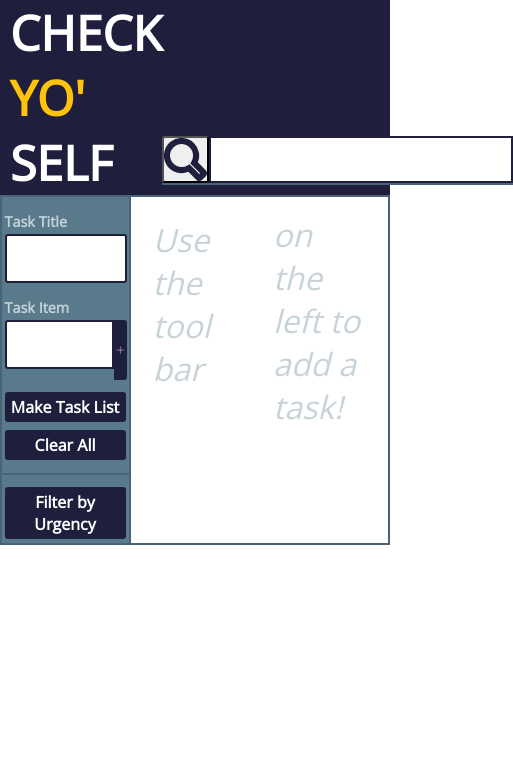
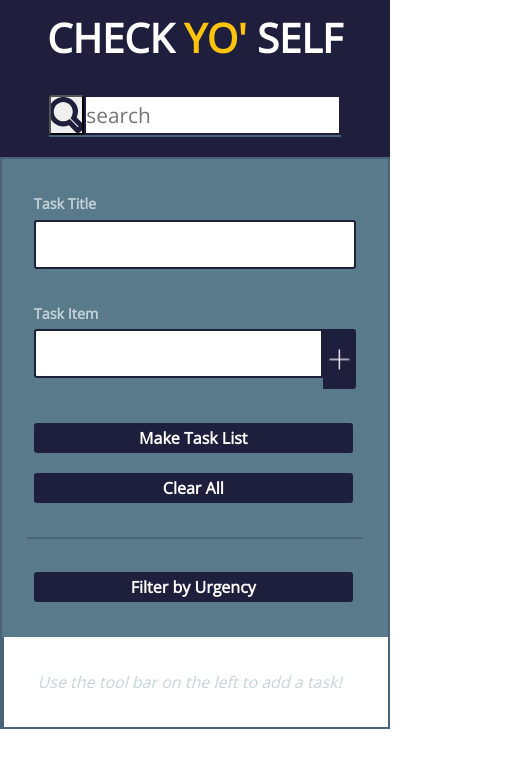
Before and after one commit to Trond240/check_yo_self, a plain HTML site: page index.html in a window 390 px wide. Shown: the whole page, 513 px wide, since content can reach past the window. Drawn offline with nearby package versions, Linux system fonts and the light colour scheme.

Commit message:
Add media queries with two break points

```diff
--- a/index.html
+++ b/index.html
@@ -5,6 +5,7 @@
     <meta charset="utf-8">
     <link rel="stylesheet" href="style.css">
     <link href="https://fonts.googleapis.com/css?family=Open+Sans&display=swap" rel="stylesheet">
+    <meta name="viewport" content="width=device-width, initial-scale=1">
     <title>Check Yo' Self</title>
   </head>
   <body>
@@ -12,7 +13,7 @@
       <h1>CHECK <span>YO'</span> SELF</h1>
       <form id = 'search-form'>
         <button id = 'search-button'></button>
-        <input type ='text' id = 'search-input'>
+        <input type ='text' id = 'search-input' placeholder='search'>
       </form>
     </header>
     <div class='full-page'>
--- a/style.css
+++ b/style.css
@@ -17,11 +17,10 @@
 }
 
 #main-header {
-  align-items: flex-end;
+  align-items: center;
   background-color: #1F1F3D;
   display: flex;
   justify-content: space-between;
-
 }
 
 h1 {
@@ -231,7 +230,6 @@ footer {
   display: flex;
   align-items: center;
   flex-direction: column;
-
 }
 
 .delete-img {
@@ -262,8 +260,9 @@ footer {
 .blank-msg {
   font-style: italic;
   color: #C7D3D8;
-  font-size: 2em;
+  font-size: 1em;
   margin: 5%;
+  float: left;
 }
 
 .hide-msg {
@@ -299,3 +298,83 @@ footer {
 .checked-box {
   width: 25px;
 }
+
+@media screen and (max-width: 800px) {
+  h1 {
+    font-size: 1.8em;
+  }
+
+  #search-input {
+    height: 30px;
+    width: 200px;
+  }
+
+  #search-button {
+    height:30px;
+    width: 30px;
+  }
+
+  .cards {
+    column-count: 1;
+  }
+
+  aside {
+    width: 40%;
+  }
+
+  main {
+    width: 60%;
+  }
+}
+
+@media screen and (max-width: 470px) {
+  #main-header {
+    flex-direction: column;
+    align-items: center;
+    justify-content: center;
+
+  }
+
+  h1 {
+    font-size: 250%;
+    margin: 10px 0;
+  }
+
+  #search-form {
+    width: 75%;
+    margin: 20px 0;
+  }
+
+  #search-input {
+    height: 40px;
+    width: 100%;
+    margin: 0 auto;
+  }
+
+  #search-button {
+    height:40px;
+    width: 40px;
+  }
+
+  .full-page {
+    display: block;
+  }
+
+  .cards {
+    column-count: 1;
+  }
+
+  aside,
+  main {
+    width: 100%;
+    padding: 25px;
+  }
+
+  .aside-label {
+    margin-top: 10px;
+  }
+
+  #aside-title-input {
+    margin-bottom: 25px;
+  }
+}
```
